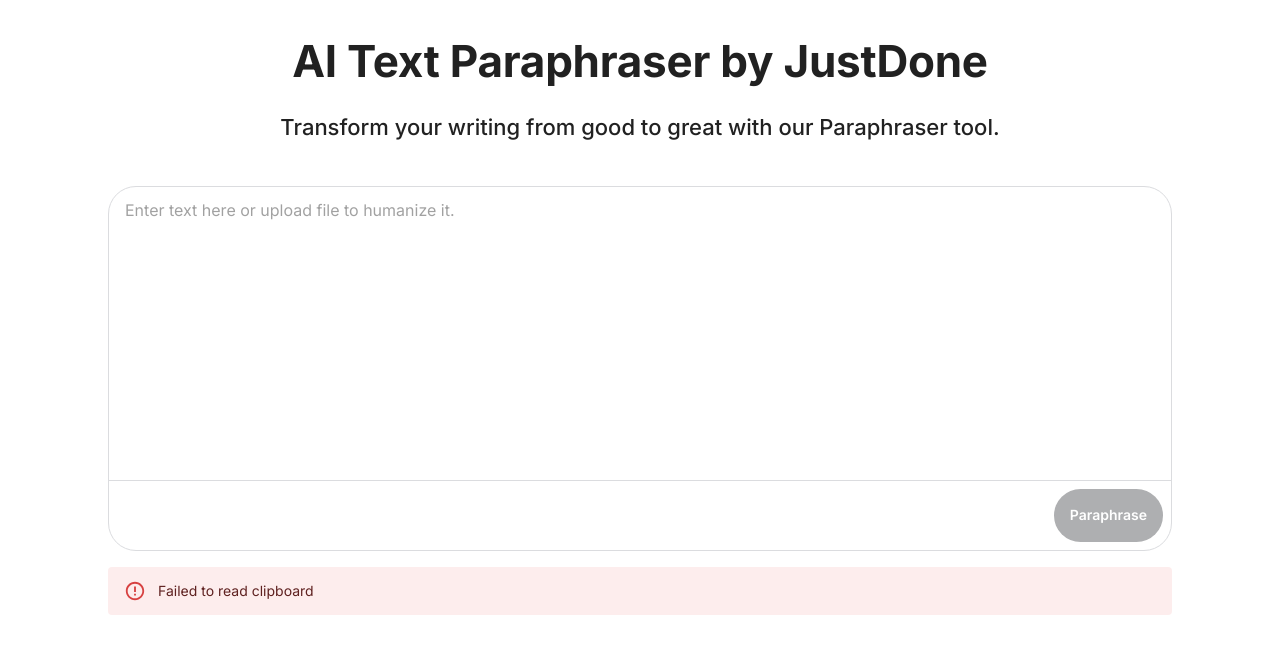
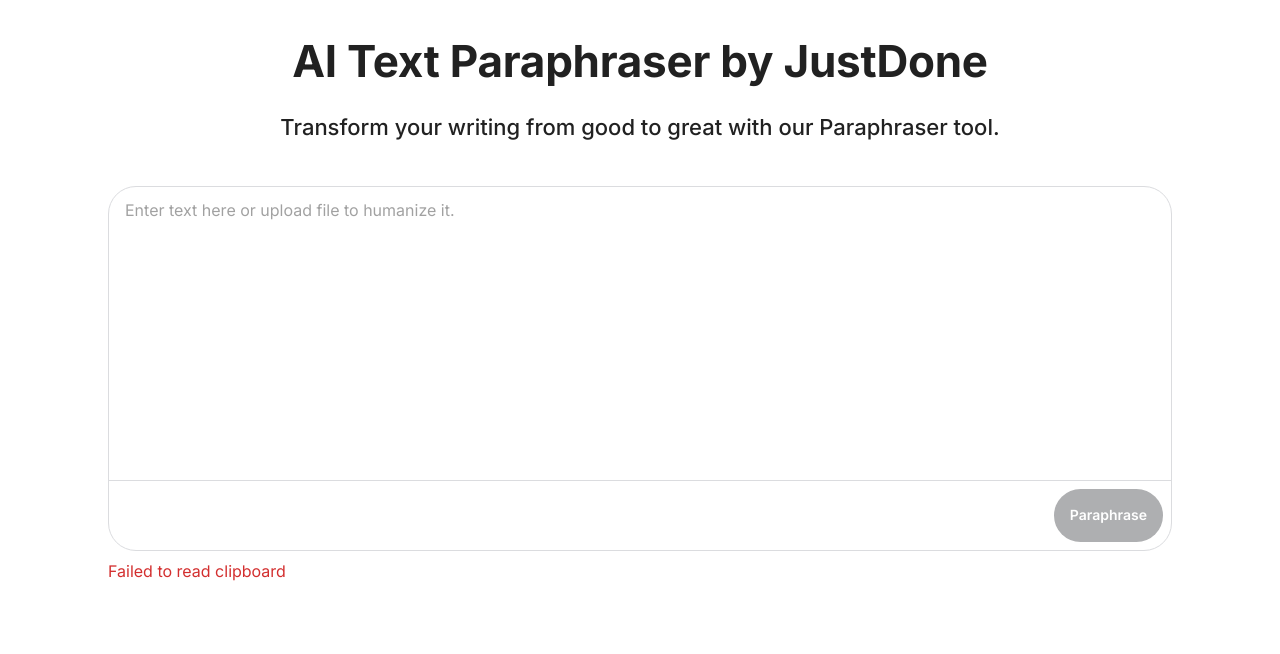
Before and after one commit to sasholk/ai-paraphrasing-tool, a Next.js app: page / in a window 1280 px wide. Both pictures are taken after a click on the button "Paste text". Shown: the top 654 px of the page. Built offline with nearby package versions, Linux system fonts and the light colour scheme; what @mui/material-nextjs would draw is missing.

Commit message:
style: improve error message display and text field loading state appearance

```diff
--- a/components/paraphrase/ui/ErrorMessage.tsx
+++ b/components/paraphrase/ui/ErrorMessage.tsx
@@ -1,5 +1,5 @@
 "use client";
-import { Alert } from "@mui/material";
+import { Typography } from "@mui/material";
 import { useParaphraserStore } from "@/stores/paraphraser";
 
 export const ErrorMessage = () => {
@@ -7,8 +7,8 @@
   if (uiState !== "error") return null;
 
   return (
-    <Alert severity="error" sx={{ mt: 2 }}>
+    <Typography variant="body1" sx={{ mt: 1, mr: 2 }} color="error">
       {error}
-    </Alert>
+    </Typography>
   );
 };
--- a/components/paraphrase/ui/TextArea.tsx
+++ b/components/paraphrase/ui/TextArea.tsx
@@ -43,6 +43,7 @@
   return (
     <TextField
       variant={uiState === "initial" ? "filled" : "standard"}
+      disabled={uiState === "loading"}
       multiline
       rows={12}
       fullWidth
@@ -52,6 +53,7 @@
       slotProps={{
         input: { endAdornment: adornment },
       }}
+      sx={{ "& .MuiInputBase-root": { "&:disabled": { backgroundColor: "transparent" } } }}
     />
   );
 };
--- a/theme/components.ts
+++ b/theme/components.ts
@@ -51,8 +51,6 @@
         },
         "& .MuiFilledInput-root": {
           backgroundColor: neutralColors[800],
-          // borderTopLeftRadius: "28px",
-          // borderTopRightRadius: "28px",
           "&:before": {
             borderBottom: "none",
           },
@@ -69,8 +67,6 @@
           },
           "&.Mui-focused": {
             backgroundColor: neutralColors[800],
-            // borderTopLeftRadius: "28px",
-            // borderTopRightRadius: "28px",
           },
         },
       },
```
